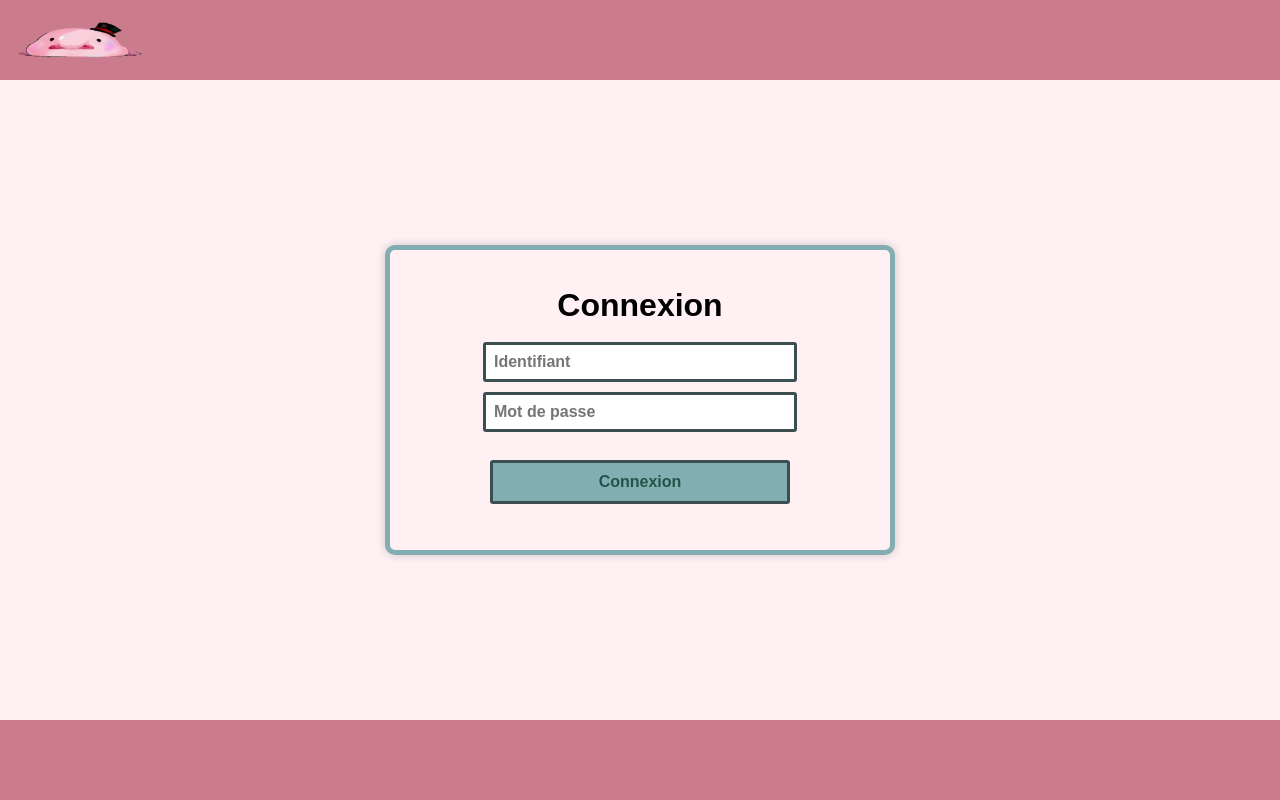
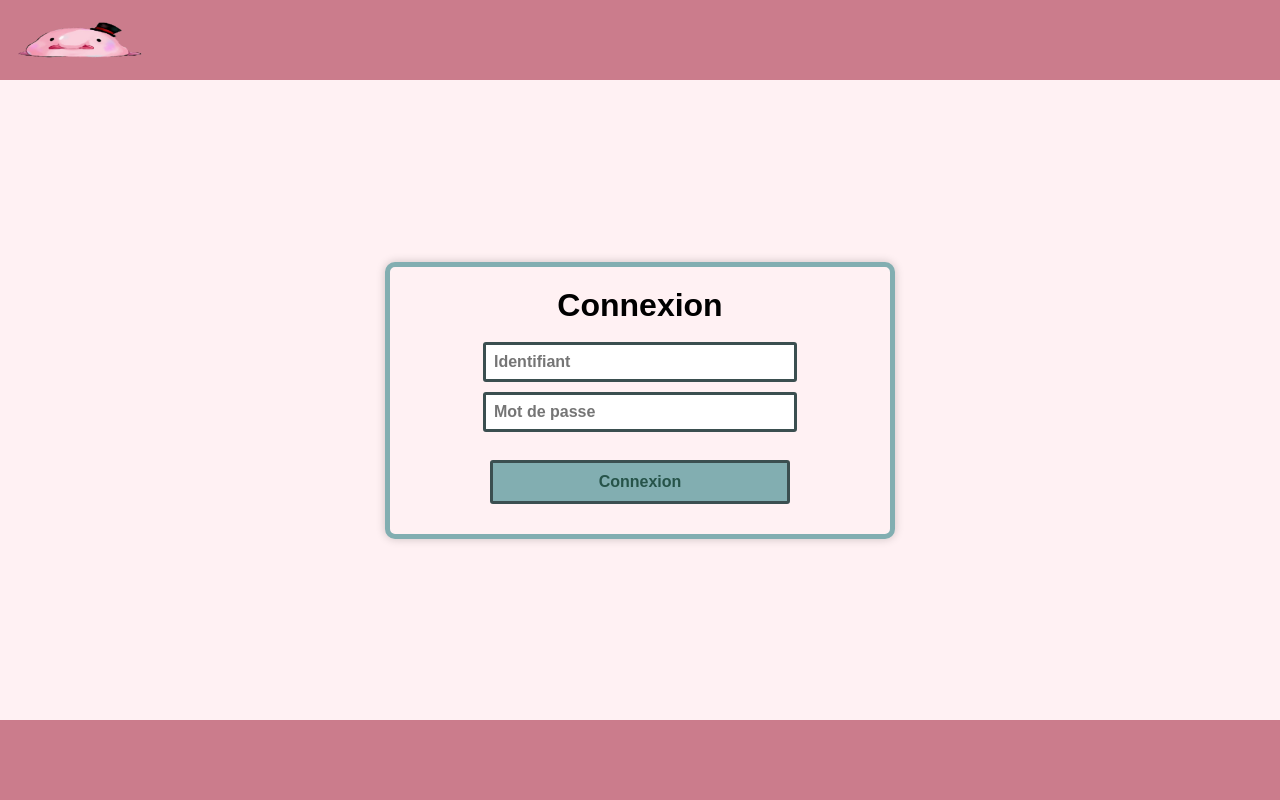
Before and after one commit to En0ri4n/Projet-Web, a PHP site: page /connexion.html in a window 1280 px wide. Run offline with PHP 8.4, Linux system fonts and the light colour scheme.

Commit message:
Update connexion page CSS

```diff
--- a/styles/connexion.css
+++ b/styles/connexion.css
@@ -4,26 +4,35 @@
     padding: 0;
 }
 
+html, body {
+    height: 100%;
+}
+
+body {
+    display: flex;
+    flex-direction: column;
+}
+
 .header {
     background-color: #CB7C8C;
     height: 10vh;
+
+    img {
+        width: inherit;
+        height: 100%;
+    }
 }
 
-.header img {
-    width: inherit;
-    height: 100%;
-}
-
-.main {
+main {
     background-color: #FFF1F3;
 
     display: flex;
     justify-content: center;
     align-items: center;
 
-    height: 80vh;
+    padding: 5vh 0 5vh 0;
 
-    animation: gradient 15s ease infinite;
+    flex:  1;
 }
 
 .form {
@@ -33,12 +42,13 @@
     align-items: center;
 
     width: 500px;
-    height: 300px;
 
     background-color: #FFF1F3;
     border: 5px solid #82AEB1;
     border-radius: 10px;
     box-shadow: 0 0 10px 0 rgba(0, 0, 0, 0.2);
+
+    padding: 20px 0 20px 0;
 }
 
 .form__inputs {
```
